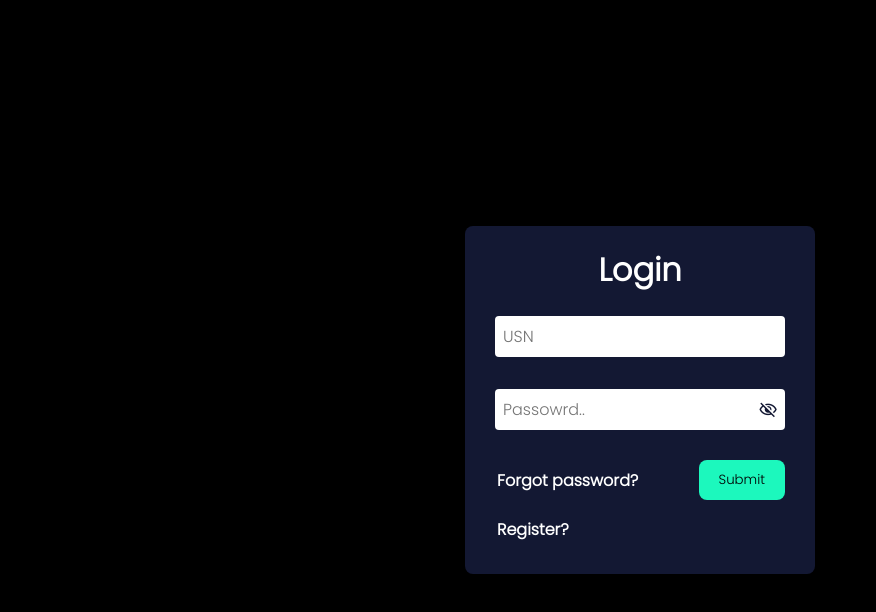
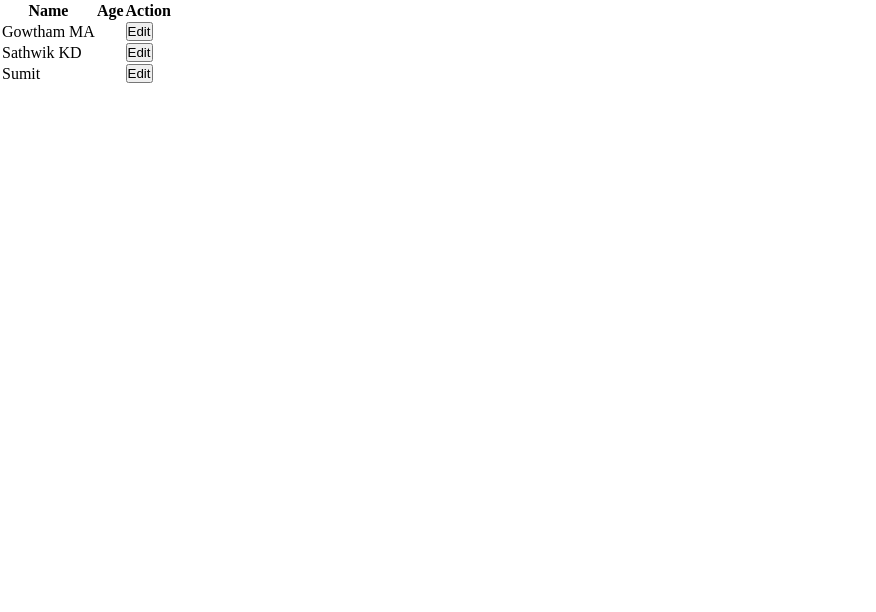
Before and after one commit to Magowtham/Attendence-Management-System, a React (Create React App) app in the folder Client/admin-panel/: page /AdminNewPass in a window 1280 px wide. Before the commit this address led to /AdminLogin. Shown: the top 612 px of the page, without its empty margins (0-876 px from the left). Built offline with nearby package versions, Linux system fonts and the light colour scheme.

Commit message:
implementing the root admin access feature

```diff
--- a/Client/admin-panel/src/App.js
+++ b/Client/admin-panel/src/App.js
@@ -1,7 +1,7 @@
 import React, { lazy, useState, Suspense } from "react";
 import Loader from "./Components/Loader";
 import { Route, Routes } from "react-router-dom";
-import MembersData from "./Components/MembersData";
+import Test from "./Components/Test";
 const Home = lazy(() => import("./Components/Home"));
 const AdminLogin = lazy(() => import("./Components/AdminLogin"));
 const AdminRegister = lazy(() => import("./Components/AdminRegister"));
@@ -11,7 +11,7 @@ const AdminNewPass = lazy(() => import("./Components/AdminNewPass"));
 function App() {
   return (
     <>
-      <Suspense fallback={<Loader isSubComponent={false} />}>
+      {/* <Suspense fallback={<Loader isSubComponent={false} />}>
         <Routes>
           <Route path="*" exact Component={Home} />
           <Route path="/AdminLogin" Component={AdminLogin} />
@@ -19,7 +19,8 @@ function App() {
           <Route path="/AdminOtp" Component={AdminOtp} />
           <Route path="/AdminNewPass" Component={AdminNewPass} />
         </Routes>
-      </Suspense>
+      </Suspense> */}
+      <Test />
     </>
   );
 }
--- /dev/null
+++ b/Client/admin-panel/src/Components/Test.js
@@ -0,0 +1,84 @@
+import React, { useState } from "react";
+
+const data = [
+  { id: "1", name: "Gowtham MA" },
+  { id: "2", name: "Sathwik KD" },
+  { id: "3", name: "Sumit" },
+];
+const TableCell = ({ isEditing, value, onChange }) => {
+  if (isEditing) {
+    return <input value={value} onChange={onChange} />;
+  }
+  return <td>{value}</td>;
+};
+
+const TableRow = ({ rowData, isEditing, onEditToggle, onValueChange }) => {
+  const handleEditToggle = () => {
+    onEditToggle(rowData.id);
+  };
+
+  const handleValueChange = (e) => {
+    onValueChange(rowData.id, e.target.value);
+  };
+
+  return (
+    <tr>
+      <TableCell
+        isEditing={isEditing}
+        value={rowData.name}
+        onChange={handleValueChange}
+      />
+      <TableCell
+        isEditing={isEditing}
+        value={rowData.age}
+        onChange={handleValueChange}
+      />
+      <td>
+        <button onClick={handleEditToggle}>
+          {isEditing ? "Save" : "Edit"}
+        </button>
+      </td>
+    </tr>
+  );
+};
+
+const Test = () => {
+  const [editingRows, setEditingRows] = useState({});
+
+  const handleEditToggle = (rowId) => {
+    console.log(editingRows);
+    setEditingRows((prevEditingRows) => ({
+      ...prevEditingRows,
+      [rowId]: !prevEditingRows[rowId],
+    }));
+  };
+
+  const handleValueChange = (rowId, newValue) => {
+    // Update the data or perform any necessary operations
+  };
+
+  return (
+    <table>
+      <thead>
+        <tr>
+          <th>Name</th>
+          <th>Age</th>
+          <th>Action</th>
+        </tr>
+      </thead>
+      <tbody>
+        {data.map((rowData) => (
+          <TableRow
+            key={rowData.id}
+            rowData={rowData}
+            isEditing={editingRows[rowData.id]}
+            onEditToggle={handleEditToggle}
+            onValueChange={handleValueChange}
+          />
+        ))}
+      </tbody>
+    </table>
+  );
+};
+
+export default Test;
```
Also changed, not shown: 2 other files (tests, documents, lock files or other folders).
